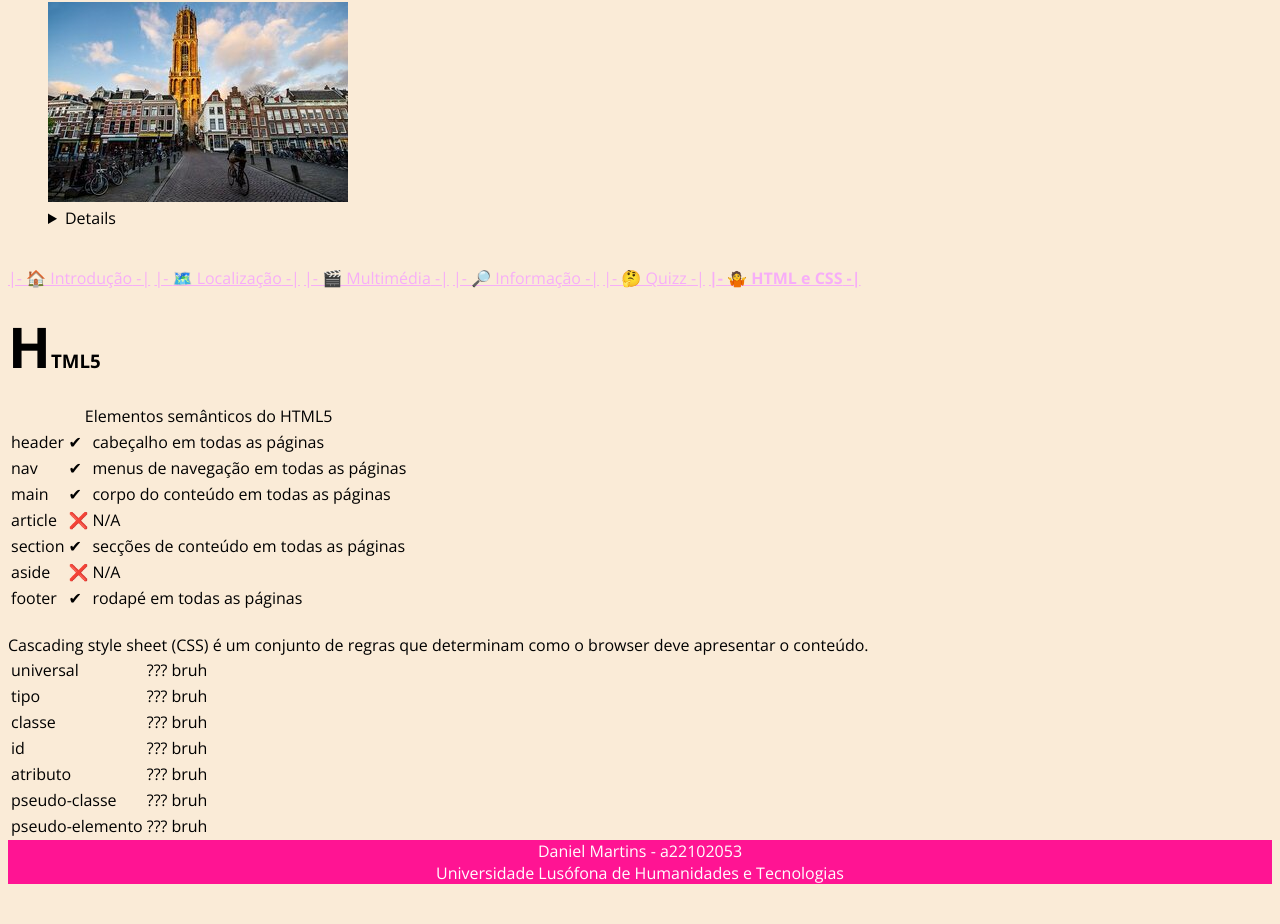
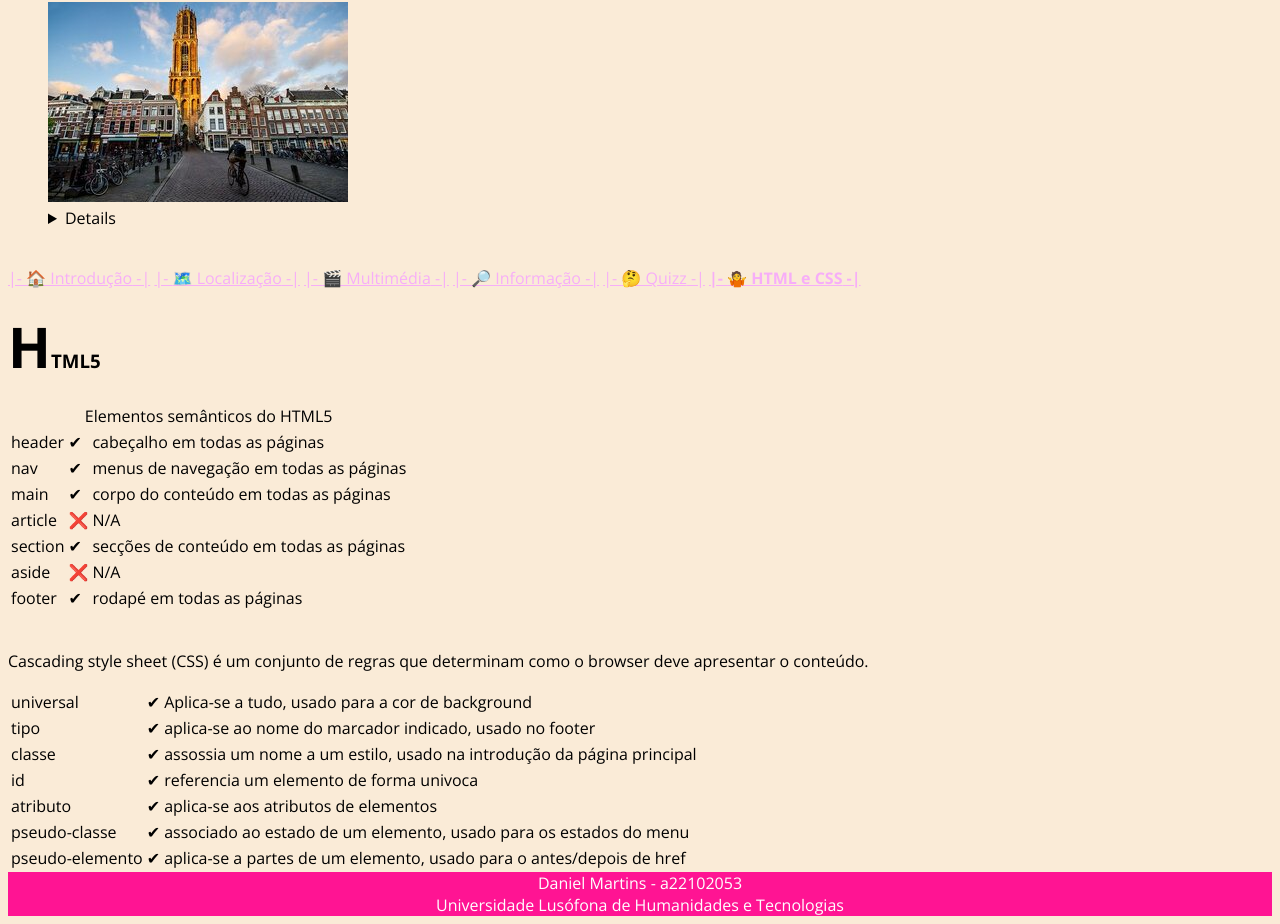
Before and after one commit to ulht-a22102503/pwlabs-DanielMartins-a22102503, a plain HTML site: page html5-css.html in a window 1280 px wide. Shown: the part 84-1008 px from the top of the page. Before the commit the page ends 976 px from the top, so only its background shows below. Drawn offline with nearby package versions, Linux system fonts and the light colour scheme.

Commit message:
filled CSS table with accurate content

```diff
--- a/html5-css.html
+++ b/html5-css.html
@@ -119,17 +119,17 @@
             </table>
             <br>
             <section title="CSS">
-                Cascading style sheet (CSS) é um conjunto de regras que determinam como o browser deve apresentar o conteúdo.
+                <p>Cascading style sheet (CSS) é um conjunto de regras que determinam como o browser deve apresentar o conteúdo.</p>
                 <table>
                     <tr>
                         <td>
                             universal
                         </td>
                         <td>
-                            ???
+                            ✔
                         </td>
                         <td>
-                            bruh
+                            Aplica-se a tudo, usado para a cor de background
                         </td>
                     </tr>
                     <tr>
@@ -137,10 +137,10 @@
                             tipo
                         </td>
                         <td>
-                            ???
+                            ✔
                         </td>
                         <td>
-                            bruh
+                            aplica-se ao nome do marcador indicado, usado no footer
                         </td>
                     </tr>
                     <tr>
@@ -148,10 +148,10 @@
                             classe
                         </td>
                         <td>
-                            ???
+                            ✔
                         </td>
                         <td>
-                            bruh
+                            assossia um nome a um estilo, usado na introdução da página principal
                         </td>
                     </tr>
                     <tr>
@@ -159,10 +159,10 @@
                             id
                         </td>
                         <td>
-                            ???
+                            ✔
                         </td>
                         <td>
-                            bruh
+                            referencia um elemento de forma univoca
                         </td>
                     </tr>
                     <tr>
@@ -170,10 +170,10 @@
                             atributo
                         </td>
                         <td>
-                            ???
+                            ✔
                         </td>
                         <td>
-                            bruh
+                            aplica-se aos atributos de elementos
                         </td>
                     </tr>
                     <tr>
@@ -181,10 +181,10 @@
                             pseudo-classe
                         </td>
                         <td>
-                            ???
+                            ✔
                         </td>
                         <td>
-                            bruh
+                            associado ao estado de um elemento, usado para os estados do menu
                         </td>
                     </tr>
                     <tr>
@@ -192,10 +192,10 @@
                             pseudo-elemento
                         </td>
                         <td>
-                            ???
+                            ✔
                         </td>
                         <td>
-                            bruh
+                            aplica-se a partes de um elemento, usado para o antes/depois de href
                         </td>
                     </tr>
                 </table>
```
